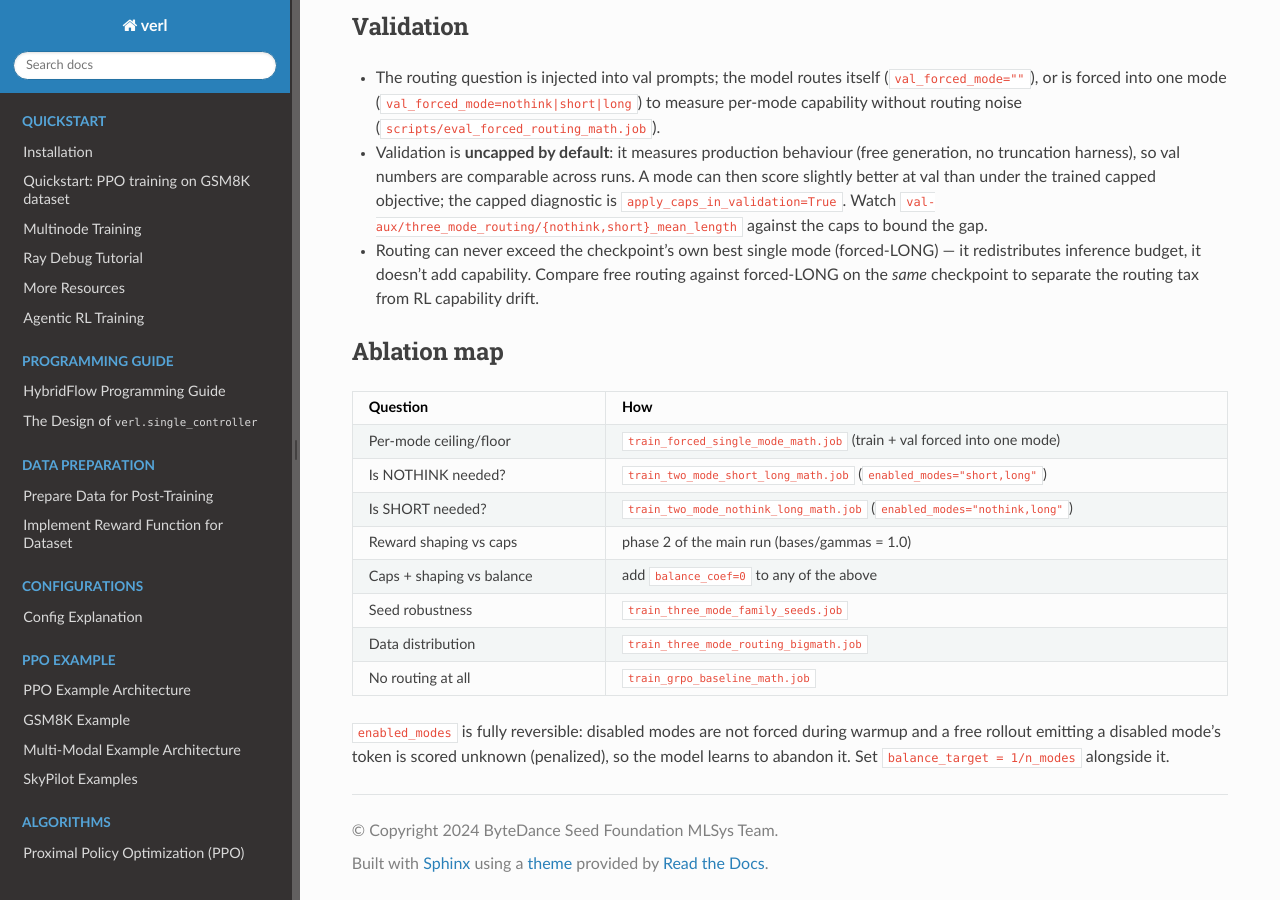
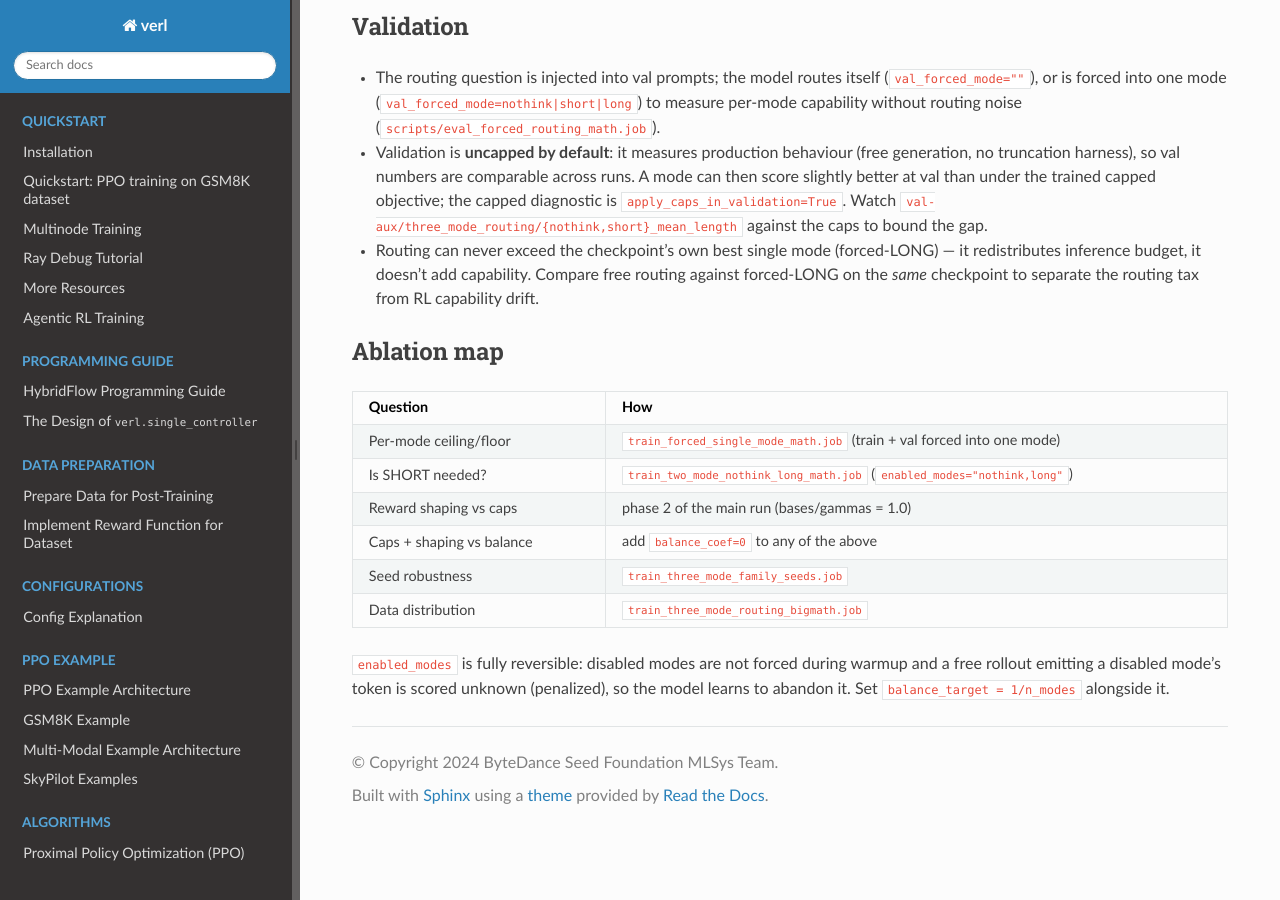
Before and after one commit to GijsKassenaar/three-mode-adaptive-reasoning, a Sphinx documentation site: the page built from docs/three_mode_routing.md, in a window 1280 px wide and 900 px high, scrolled down 2732 px. Built offline with Sphinx 7.4.7 and the Read the Docs theme 3.1.0, drawn with Linux system fonts in a browser that asks for light colours; comment, search, counter and statistics services are not loaded.

Commit message:
Prune scripts to only those with results reported in the paper
Removed: train_two_mode_short_long_math.job (drop-NOTHINK ablation was
explored but the reported 2-mode decision only used drop-SHORT,
i.e. NOTHINK+LONG), eval_nothink_baseline.job (not part of the
three-mode-routing writeup), train_grpo_baseline_math.job (a plain-GRPO
comparison was only recommended, not run and reported). Kept
train_forced_single_mode_math.job and train_three_mode_family_seeds.job
per confirmation that their results are used.

```diff
--- a/docs/three_mode_routing.md
+++ b/docs/three_mode_routing.md
@@ -142,13 +142,11 @@ bug invisible to eyeballing.
 | Question | How |
 |---|---|
 | Per-mode ceiling/floor | `train_forced_single_mode_math.job` (train + val forced into one mode) |
-| Is NOTHINK needed? | `train_two_mode_short_long_math.job` (`enabled_modes="short,long"`) |
 | Is SHORT needed? | `train_two_mode_nothink_long_math.job` (`enabled_modes="nothink,long"`) |
 | Reward shaping vs caps | phase 2 of the main run (bases/gammas = 1.0) |
 | Caps + shaping vs balance | add `balance_coef=0` to any of the above |
 | Seed robustness | `train_three_mode_family_seeds.job` |
 | Data distribution | `train_three_mode_routing_bigmath.job` |
-| No routing at all | `train_grpo_baseline_math.job` |
 
 `enabled_modes` is fully reversible: disabled modes are not forced during warmup and a
 free rollout emitting a disabled mode's token is scored unknown (penalized), so the
```
Also changed, not shown: README.md (+0 -5 lines), 3 other files.
